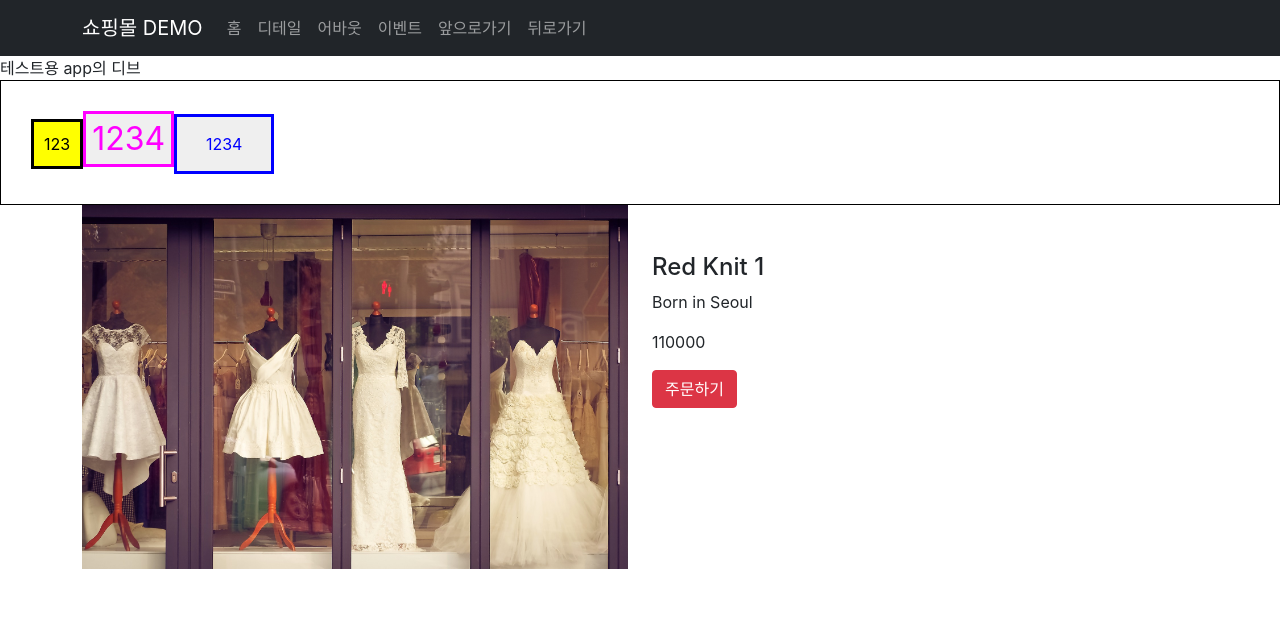
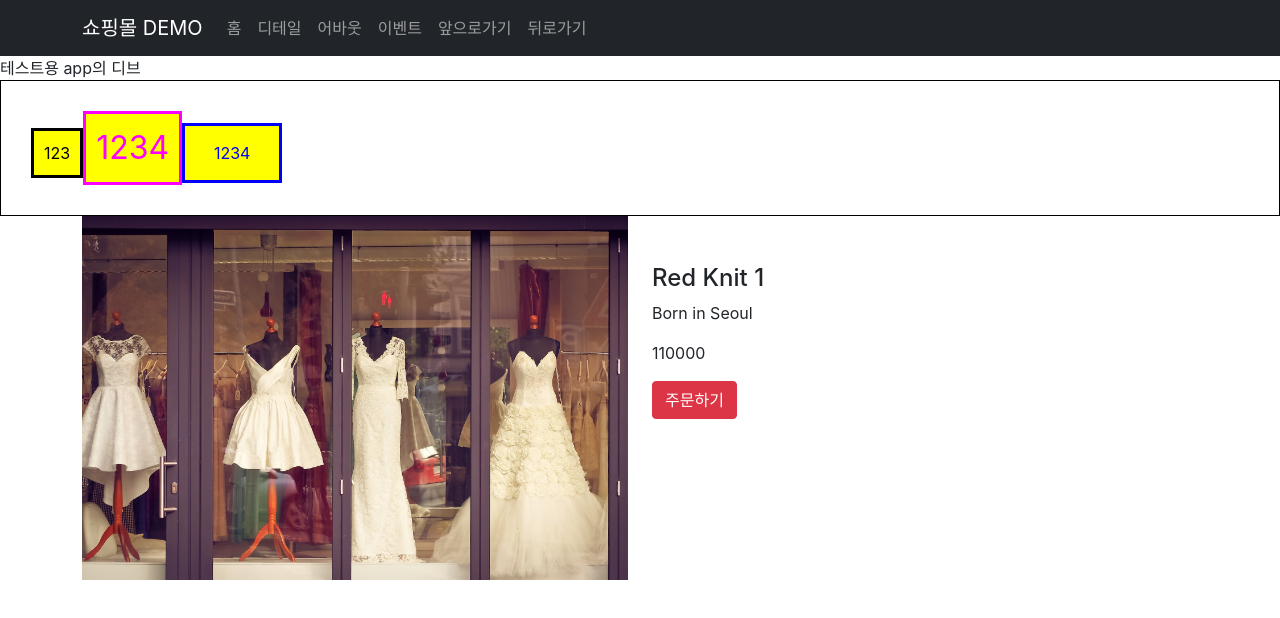
Before and after one commit to seeoya/s_react_shop, a React (Create React App) app: page /detail/1 in a window 1280 px wide. Shown: the top 618 px of the page. Built offline with nearby package versions, Linux system fonts and the light colour scheme.

Commit message:
github io 배포를 위해 BrowserRouter 에 basename 추가

```diff
--- a/package.json
+++ b/package.json
@@ -2,7 +2,7 @@
     "name": "react_shop",
     "version": "0.1.0",
     "private": true,
-    "homepage": "https://seeoya.github.io/s_react_shop/",
+    "homepage": "https://seeoya.github.io/s_react_shop",
     "dependencies": {
         "@testing-library/jest-dom": "^5.16.4",
         "@testing-library/react": "^13.3.0",
--- a/src/App.js
+++ b/src/App.js
@@ -53,11 +53,10 @@ function App() {
 
                 <div className="abc">테스트용 app의 디브</div>
                 <Routes>
-                    <Route path="/" element={<Main shoes={shoes} data={data} />} />
-                    <Route path="/s_react_shop" to="/" />
+                    <Route exact path="/" element={<Main shoes={shoes} data={data} />} />
+
                     {/* <Route path="/detail" element={<Detail shoes={shoes} />}></Route> */}
-
-                    {/* url parameter :id 이용 */}
+                    {/* 에서 파라미터를 추가함. url parameter :id 이용 */}
                     <Route path="/detail/:id" element={<Detail shoes={shoes} />}></Route>
 
                     <Route path="/about" element={<About />}>
--- a/src/index.js
+++ b/src/index.js
@@ -11,7 +11,8 @@ const root = ReactDOM.createRoot(document.getElementById("root"));
 
 root.render(
     <React.StrictMode>
-        <BrowserRouter>
+        {/* homepage 때문에 repo 명이 붙는 것을 해결하기 위해 basename 추가함 */}
+        <BrowserRouter basename={process.env.PUBLIC_URL}>
             <App />
         </BrowserRouter>
     </React.StrictMode>
--- a/src/pages/Detail.js
+++ b/src/pages/Detail.js
@@ -23,7 +23,8 @@ let DefaultBox = styled.div`
     }
 `;
 
-let DdBtn = styled.button`
+// 선언한 스타일 재사용
+let DdBtn = styled(DfBtn)`
     // props 가져오기, if문 사용 가능
     color: ${(props) => props.color || "blue"};
 
```
